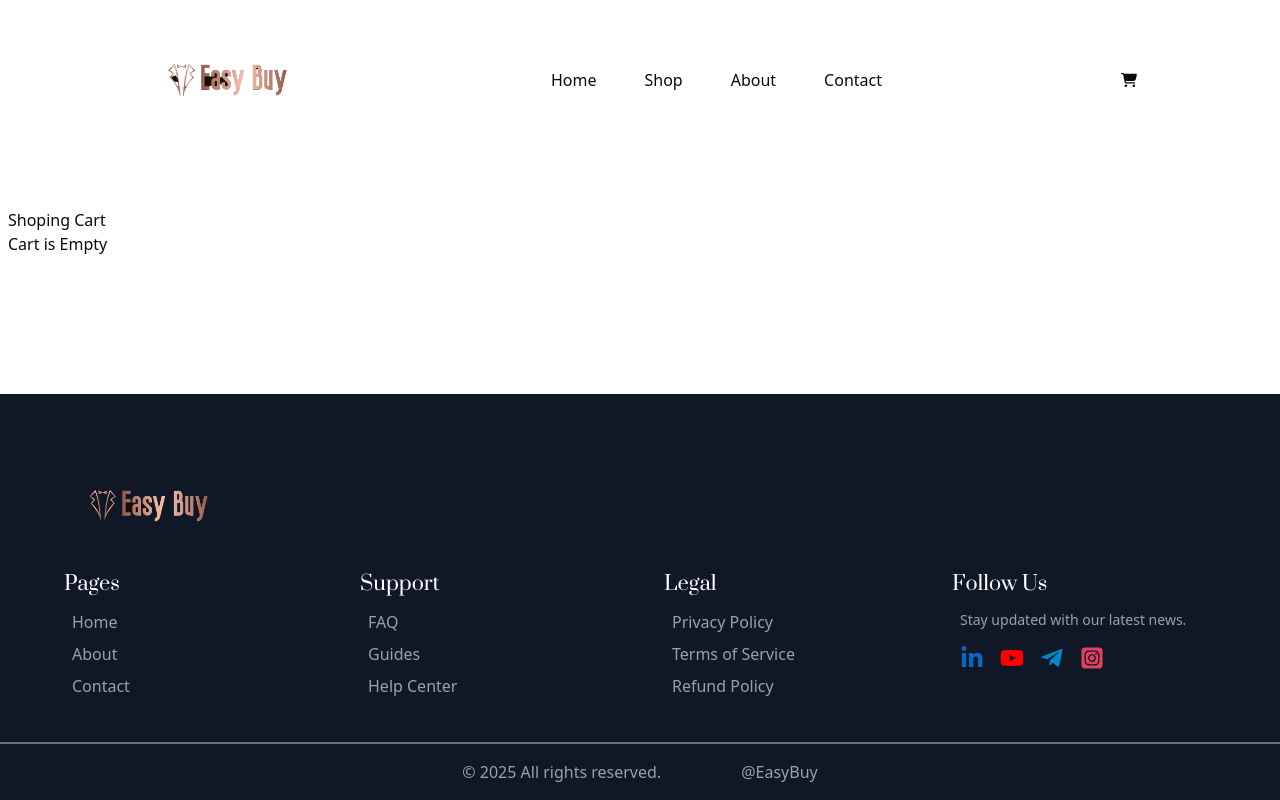
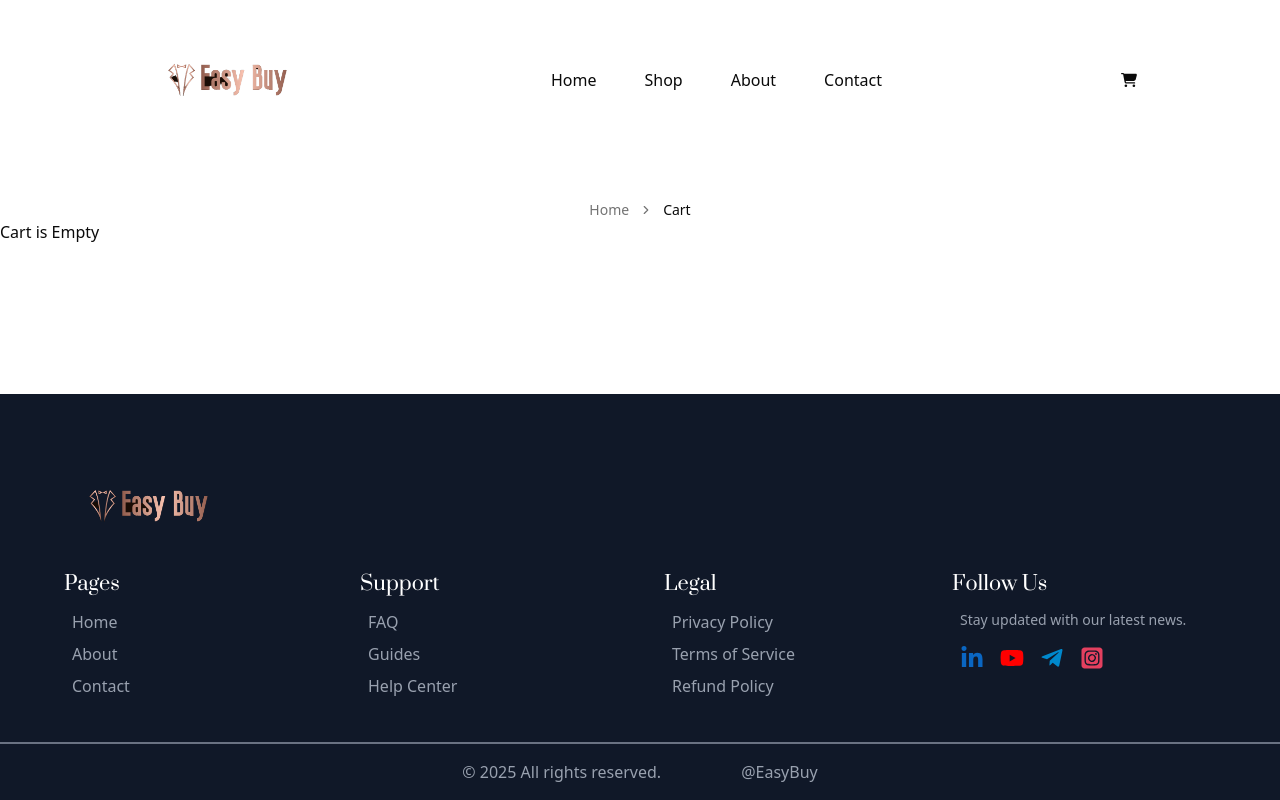
Before and after one commit to TESHU21/EasyBuy, a React (Vite) app: page /cart in a window 1280 px wide. Built offline with nearby package versions, Linux system fonts and the light colour scheme.

Commit message:
Add Breadcrumb to Cart

```diff
--- a/src/pages/cart/Cart.jsx
+++ b/src/pages/cart/Cart.jsx
@@ -1,13 +1,31 @@
 import React from 'react'
 import {useCart} from '@/context/cartContext'
 import { Button } from '@/components/ui/button'
+import {
+  Breadcrumb,
+  BreadcrumbItem,
+  BreadcrumbLink,
+  BreadcrumbList,
+  BreadcrumbPage,
+  BreadcrumbSeparator,
+} from "@/components/ui/breadcrumb"
 
 
 const Cart = () => {
     const {addToCart,removeFromCart,clearCart,getCartTotal,cartItems} = useCart()
   return (
-    <div className='p-2'>
-        <h1>Shoping Cart</h1>
+    <div className="flex flex-col">
+      <Breadcrumb className="flex justify-center">
+         <BreadcrumbList>
+           <BreadcrumbItem>
+             <BreadcrumbLink href="/">Home</BreadcrumbLink>
+           </BreadcrumbItem>
+           <BreadcrumbSeparator />
+           <BreadcrumbItem>
+             <BreadcrumbPage>Cart</BreadcrumbPage>
+           </BreadcrumbItem>
+         </BreadcrumbList>
+       </Breadcrumb>
         <div>
 
             {cartItems.length===0? (
```
